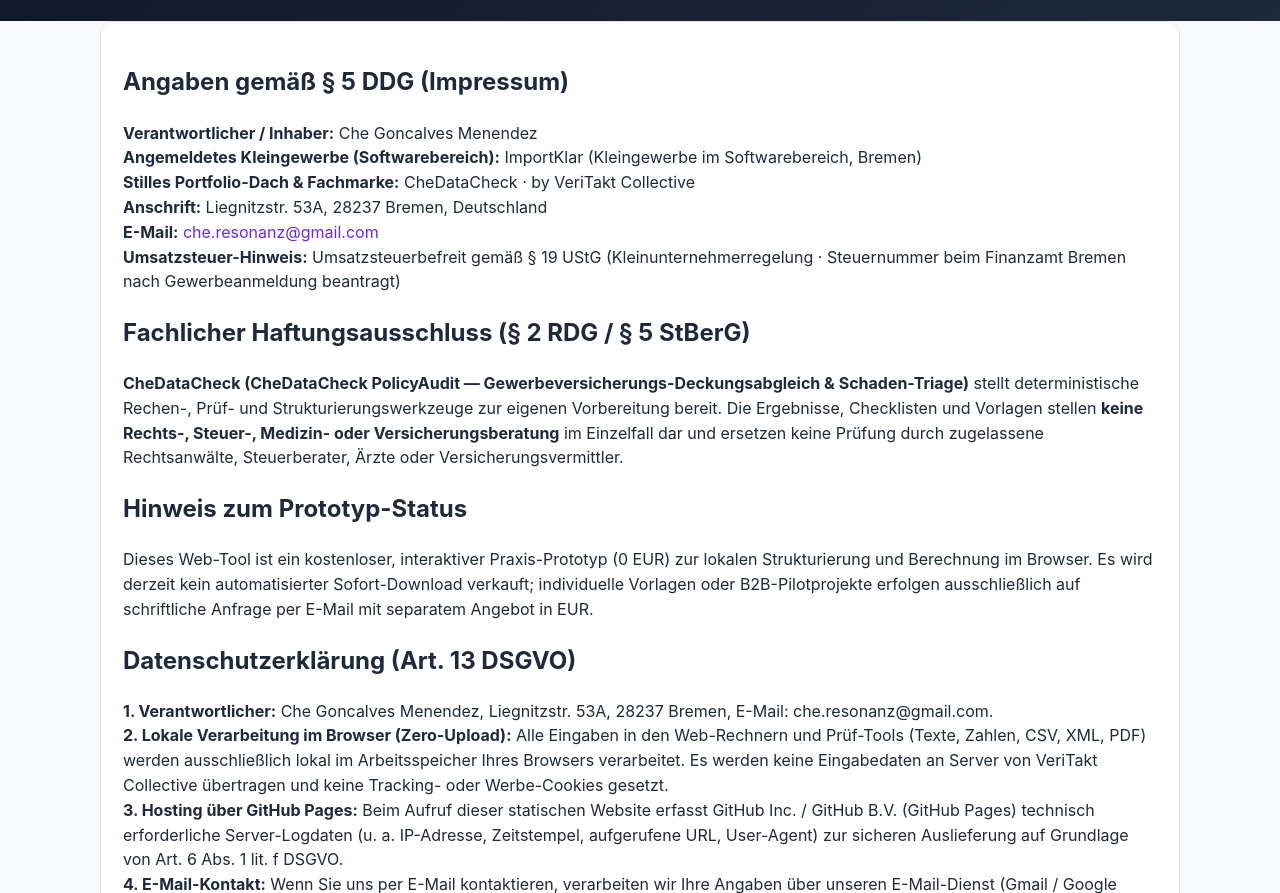
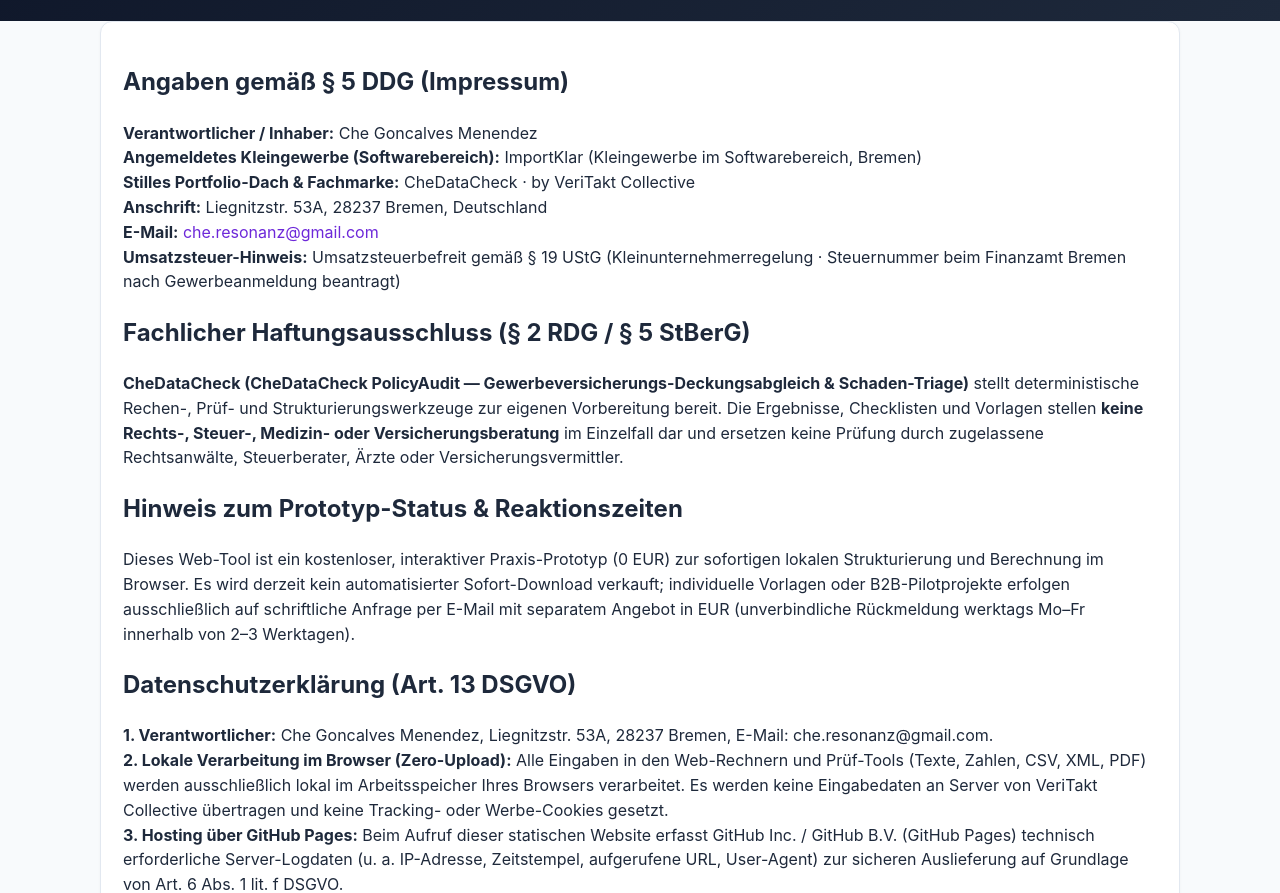
Before and after one commit to cheresonanz-design/chedatacheck-policy-audit, a plain HTML site: page legal/index.html in a window 1280 px wide. Shown: the part 207-1100 px from the top of the page. Drawn offline with Linux system fonts and the light colour scheme.

Commit message:
Deploy chedatacheck-policy-audit (2026-11-24 05:55:42)

```diff
--- a/legal/index.html
+++ b/legal/index.html
@@ -40,11 +40,11 @@
         und ersetzen keine Prüfung durch zugelassene Rechtsanwälte, Steuerberater, Ärzte oder Versicherungsvermittler.
       </p>
 
-      <h2>Hinweis zum Prototyp-Status</h2>
+      <h2>Hinweis zum Prototyp-Status &amp; Reaktionszeiten</h2>
       <p>
-        Dieses Web-Tool ist ein kostenloser, interaktiver Praxis-Prototyp (0 EUR) zur lokalen Strukturierung und Berechnung im Browser.
+        Dieses Web-Tool ist ein kostenloser, interaktiver Praxis-Prototyp (0 EUR) zur sofortigen lokalen Strukturierung und Berechnung im Browser.
         Es wird derzeit kein automatisierter Sofort-Download verkauft; individuelle Vorlagen oder B2B-Pilotprojekte erfolgen ausschließlich
-        auf schriftliche Anfrage per E-Mail mit separatem Angebot in EUR.
+        auf schriftliche Anfrage per E-Mail mit separatem Angebot in EUR (unverbindliche Rückmeldung werktags Mo–Fr innerhalb von 2–3 Werktagen).
       </p>
 
       <h2>Datenschutzerklärung (Art. 13 DSGVO)</h2>
```
Also changed, not shown: pro/index.html (+1 -1 lines).
